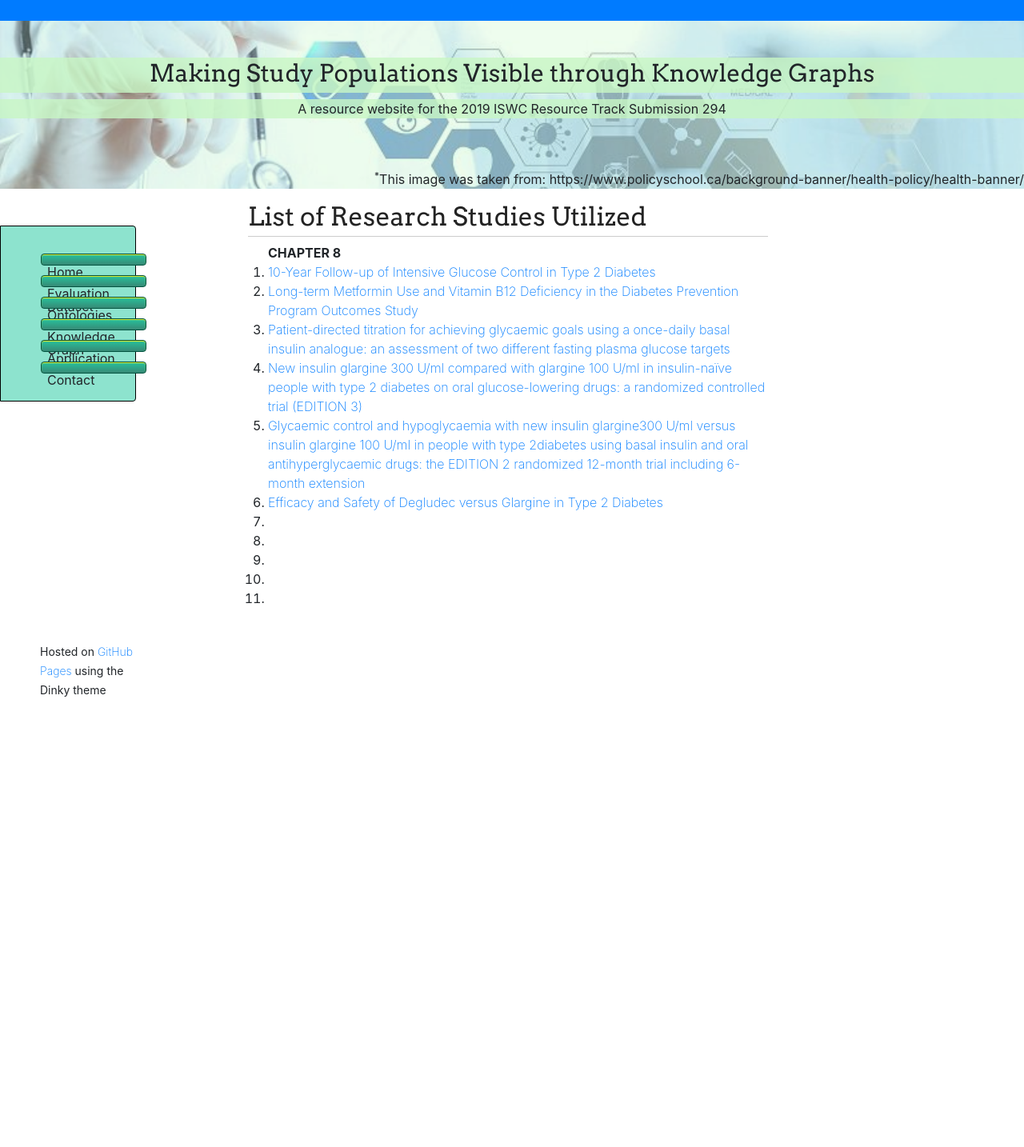
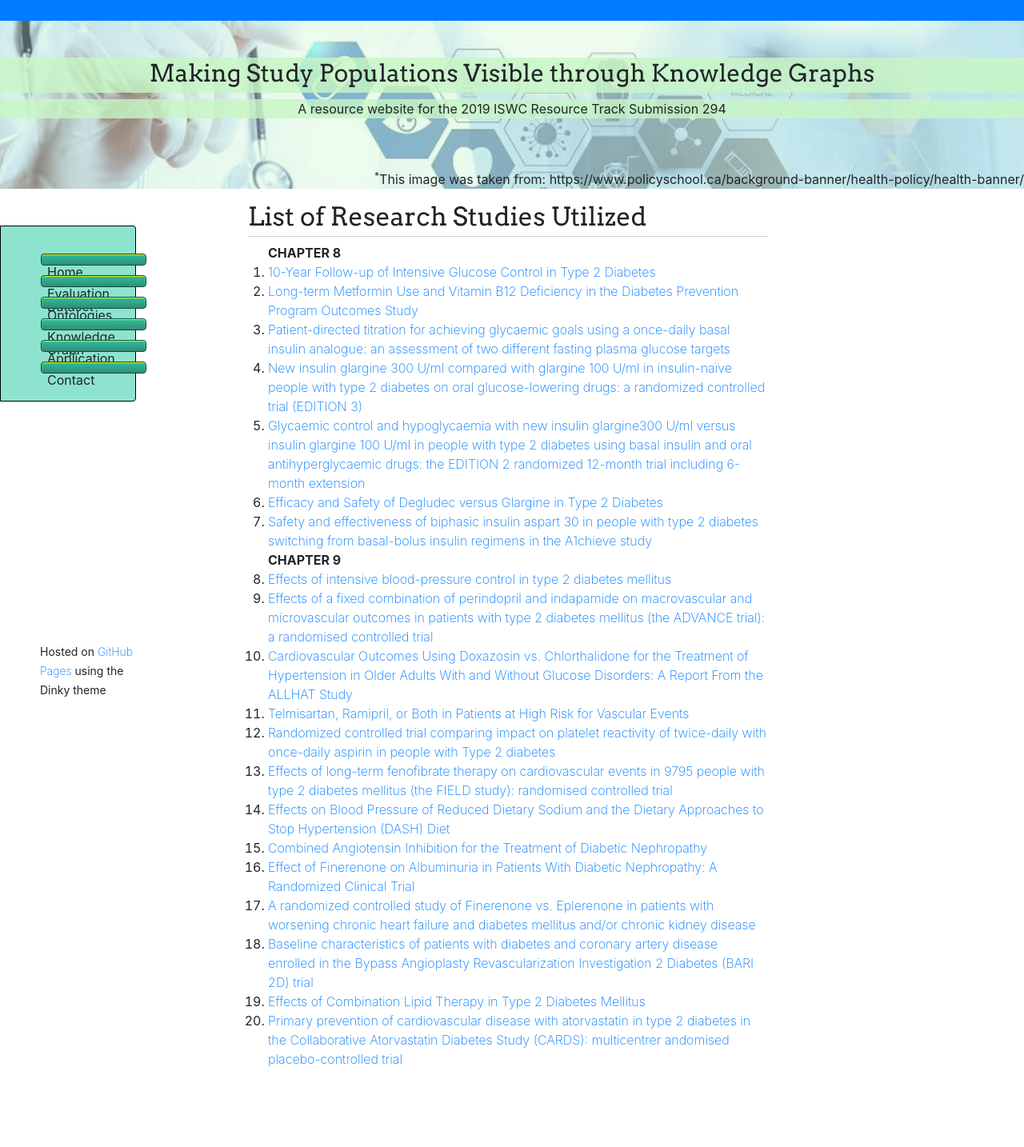
Before and after one commit to tetherless-world/study-cohort-ontology, a Jekyll site: the page built from papers-used.md, in a window 1280 px wide. Shown: the whole page at 80% size. Built offline with Jekyll 4.4.1, drawn with Linux system fonts in a browser that asks for light colours; nearby versions of some CDN libraries; our own code applies the rules of GitHub Pages for plain Markdown files; library files that are not in the unit come from our copies; before the commit the page ends 900 px from its top, so only the background shows below that.

Commit message:
Update papers-used.md

```diff
--- a/papers-used.md
+++ b/papers-used.md
@@ -5,23 +5,48 @@
 <ol>
  <strong> CHAPTER 8 </strong>
 
- <li><a href="">10-Year Follow-up of Intensive Glucose Control in Type 2 Diabetes</a></li>
+ <li><a href="https://care.diabetesjournals.org/lookup/external-ref?access_num=10.1056/NEJMoa0806470&link_type=DOI">10-Year Follow-up of Intensive Glucose Control in Type 2 Diabetes</a></li>
 
- <li><a href="">Long-term Metformin Use and Vitamin B12 Deficiency in the Diabetes Prevention Program Outcomes Study</a></li>
+ <li><a href="https://care.diabetesjournals.org/lookup/external-ref?access_num=10.1210/jc.2015-3754&link_type=DOI">Long-term Metformin Use and Vitamin B12 Deficiency in the Diabetes Prevention Program Outcomes Study</a></li>
 
- <li><a href="">Patient-directed titration for achieving glycaemic goals using a once-daily basal insulin analogue: an assessment of two different fasting plasma glucose targets</a></li>
+ <li><a href="https://care.diabetesjournals.org/lookup/external-ref?access_num=10.1111/j.1463-1326.2009.01060.x&link_type=DOI">Patient-directed titration for achieving glycaemic goals using a once-daily basal insulin analogue: an assessment of two different fasting plasma glucose targets</a></li>
 
- <li><a href="">New insulin glargine 300 U/ml compared with glargine 100 U/ml in insulin-naïve people with type 2 diabetes on oral glucose-lowering drugs: a randomized controlled trial (EDITION 3)</a></li>
+ <li><a href="https://care.diabetesjournals.org/lookup/external-ref?access_num=10.1111/dom.12438&link_type=DOI">New insulin glargine 300 U/ml compared with glargine 100 U/ml in insulin-naïve people with type 2 diabetes on oral glucose-lowering drugs: a randomized controlled trial (EDITION 3)</a></li>
 
- <li><a href="">Glycaemic control and hypoglycaemia with new insulin glargine300 U/ml versus insulin glargine 100 U/ml in people with type 2diabetes using basal insulin and oral antihyperglycaemic drugs: the EDITION 2 randomized 12-month trial including 6-month extension</a></li>
+ <li><a href="https://care.diabetesjournals.org/lookup/external-ref?access_num=10.1111/dom.12532&link_type=DOI">Glycaemic control and hypoglycaemia with new insulin glargine300 U/ml versus insulin glargine 100 U/ml in people with type 2 diabetes using basal insulin and oral antihyperglycaemic drugs: the EDITION 2 randomized 12-month trial including 6-month extension</a></li>
 
- <li><a href="">Efficacy and Safety of Degludec versus Glargine in Type 2 Diabetes</a></li>
+ <li><a href="https://care.diabetesjournals.org/lookup/external-ref?access_num=10.1056/NEJMoa1615692&link_type=DOI">Efficacy and Safety of Degludec versus Glargine in Type 2 Diabetes</a></li>
 
- <li><a href=""></a></li>
- <li><a href=""></a></li>
- <li><a href=""></a></li>
- <li><a href=""></a></li>
- <li><a href=""></a></li>
+ <li><a href="https://care.diabetesjournals.org/lookup/external-ref?access_num=10.1016/j.pcd.2013.07.005&link_type=DOI">Safety and effectiveness of biphasic insulin aspart 30 in people with type 2 diabetes switching from basal-bolus insulin regimens in the A1chieve study</a></li>
+
+ <strong> CHAPTER 9 </strong>
+
+ <li><a href="https://care.diabetesjournals.org/lookup/external-ref?access_num=10.1056/NEJMoa1001286&link_type=DOI">Effects of intensive blood-pressure control in type 2 diabetes mellitus</a></li>
+
+ <li><a href="https://care.diabetesjournals.org/lookup/external-ref?access_num=10.1016/S0140-6736(07)61303-8&link_type=DOI">Effects of a fixed combination of perindopril and indapamide on macrovascular and microvascular outcomes in patients with type 2 diabetes mellitus (the ADVANCE trial): a randomised controlled trial</a></li>
+
+ <li><a href="https://care.diabetesjournals.org/lookup/external-ref?access_num=10.1111/j.1524-6175.2004.03216.x&link_type=DOI">Cardiovascular Outcomes Using Doxazosin vs. Chlorthalidone for the Treatment of Hypertension in Older Adults With and Without Glucose Disorders: A Report From the ALLHAT Study</a></li>
+
+ <li><a href="https://care.diabetesjournals.org/lookup/external-ref?access_num=10.1056/NEJMoa0801317&link_type=DOI">Telmisartan, Ramipril, or Both in Patients at High Risk for Vascular Events</a></li>
+
+ <li><a href="https://ibm.box.com/s/tkwn426zqf6pthpn8oyuehbr71qx6wvi">Randomized controlled trial comparing impact on platelet reactivity of twice-daily with once-daily aspirin in people with Type 2 diabetes</a></li>
+
+ <li><a href="https://ibm.box.com/s/r5b7gz3uf8mx0ezi8stejwvrw2kzoyij
+">Effects of long-term fenofibrate therapy on cardiovascular events in 9795 people with type 2 diabetes mellitus (the FIELD study): randomised controlled trial</a></li>
+
+ <li><a href="https://care.diabetesjournals.org/lookup/external-ref?access_num=10.1056/NEJM200101043440101&link_type=DOI">Effects on Blood Pressure of Reduced Dietary Sodium and the Dietary Approaches to Stop Hypertension (DASH) Diet</a></li>
+
+ <li><a href="https://care.diabetesjournals.org/lookup/external-ref?access_num=10.1056/NEJMoa1303154&link_type=DOI">Combined Angiotensin Inhibition for the Treatment of Diabetic Nephropathy</a></li>
+
+ <li><a href="https://care.diabetesjournals.org/lookup/external-ref?access_num=10.1001/jama.2015.10081&link_type=DOI">Effect of Finerenone on Albuminuria in Patients With Diabetic Nephropathy: A Randomized Clinical Trial</a></li>
+
+ <li><a href="https://care.diabetesjournals.org/lookup/external-ref?access_num=10.1093/eurheartj/ehw132&link_type=DOI">A randomized controlled study of Finerenone vs. Eplerenone in patients with worsening chronic heart failure and diabetes mellitus and/or chronic kidney disease</a></li>
+
+ <li><a href="https://care.diabetesjournals.org/lookup/external-ref?access_num=10.1056/NEJMoa0805796&link_type=DOI">Baseline characteristics of patients with diabetes and coronary artery disease enrolled in the Bypass Angioplasty Revascularization Investigation 2 Diabetes (BARI 2D) trial</a></li>
+
+ <li><a href="https://care.diabetesjournals.org/lookup/external-ref?access_num=10.1056/NEJMoa1001282&link_type=DOI">Effects of Combination Lipid Therapy in Type 2 Diabetes Mellitus</a></li>
+
+ <li><a href="https://ibm.box.com/s/yp0q7anj3relogeecrjh5bl054mz11v4">Primary prevention of cardiovascular disease with atorvastatin in type 2 diabetes in the Collaborative Atorvastatin Diabetes Study (CARDS): multicentrer andomised placebo-controlled trial</a></li>
 
  </ol>
  </content>
```
